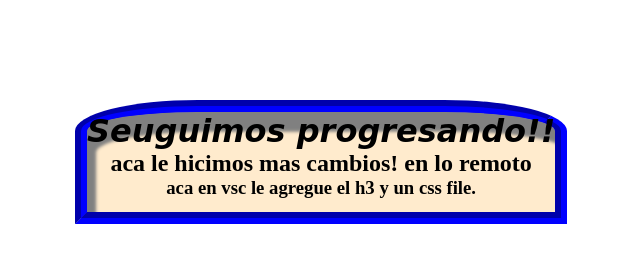
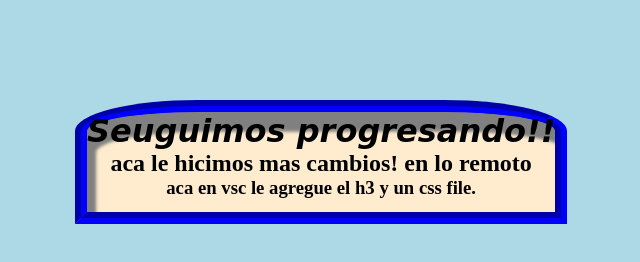
Before and after one commit to JSRETS90/ejemplo-git-pull, a plain HTML site: page index.html in a window 1280 px wide. Shown: the whole page, without its empty margins (25-665 px from the left). Drawn offline with Linux system fonts and the light colour scheme.

Commit message:
"con fondo azul"

```diff
--- a/estilos.css
+++ b/estilos.css
@@ -4,7 +4,7 @@
     display: border-box;
 }
 body{
-    color: ;
+    background-color: lightblue;
 }
 
 div{
```
